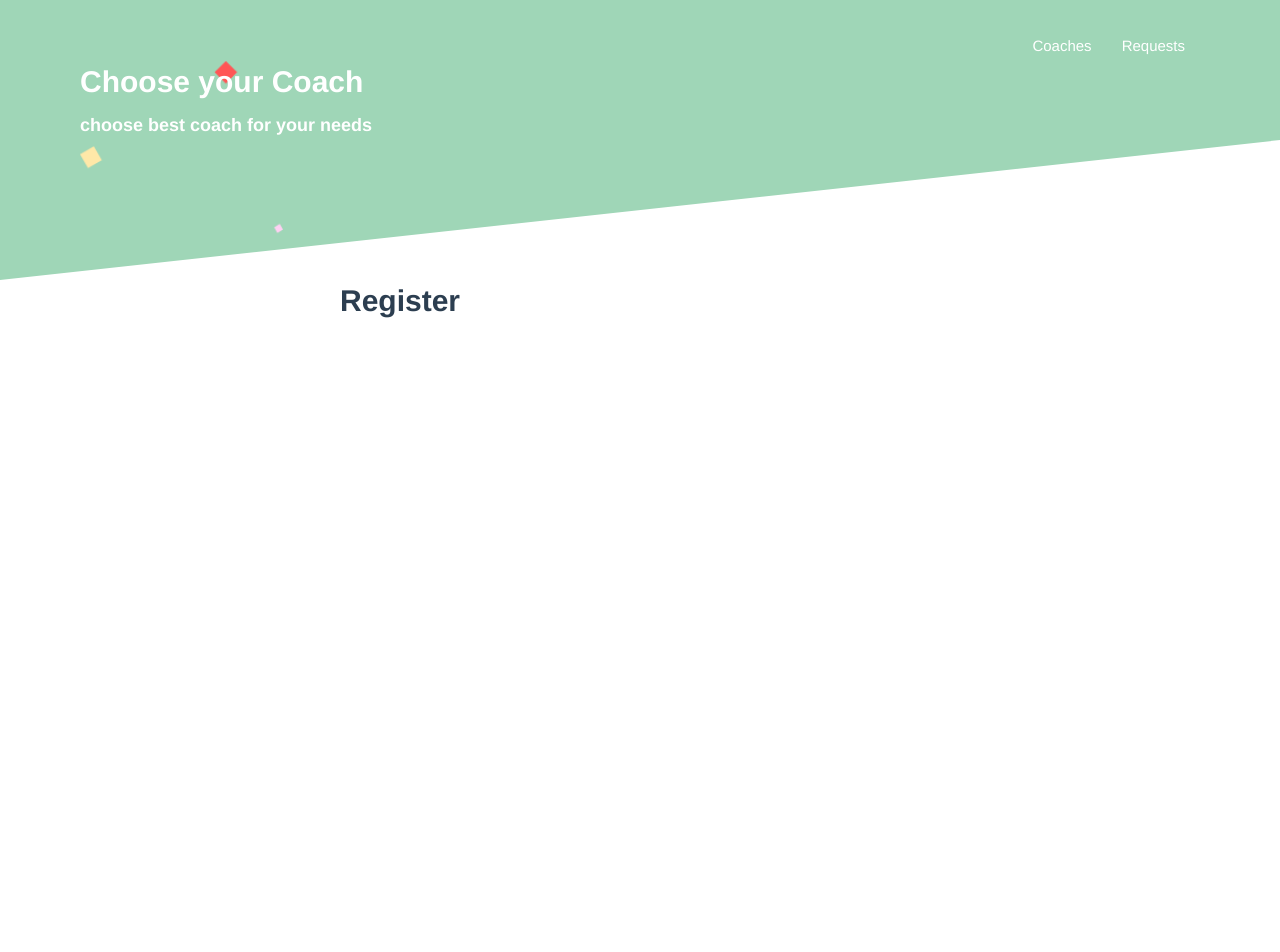
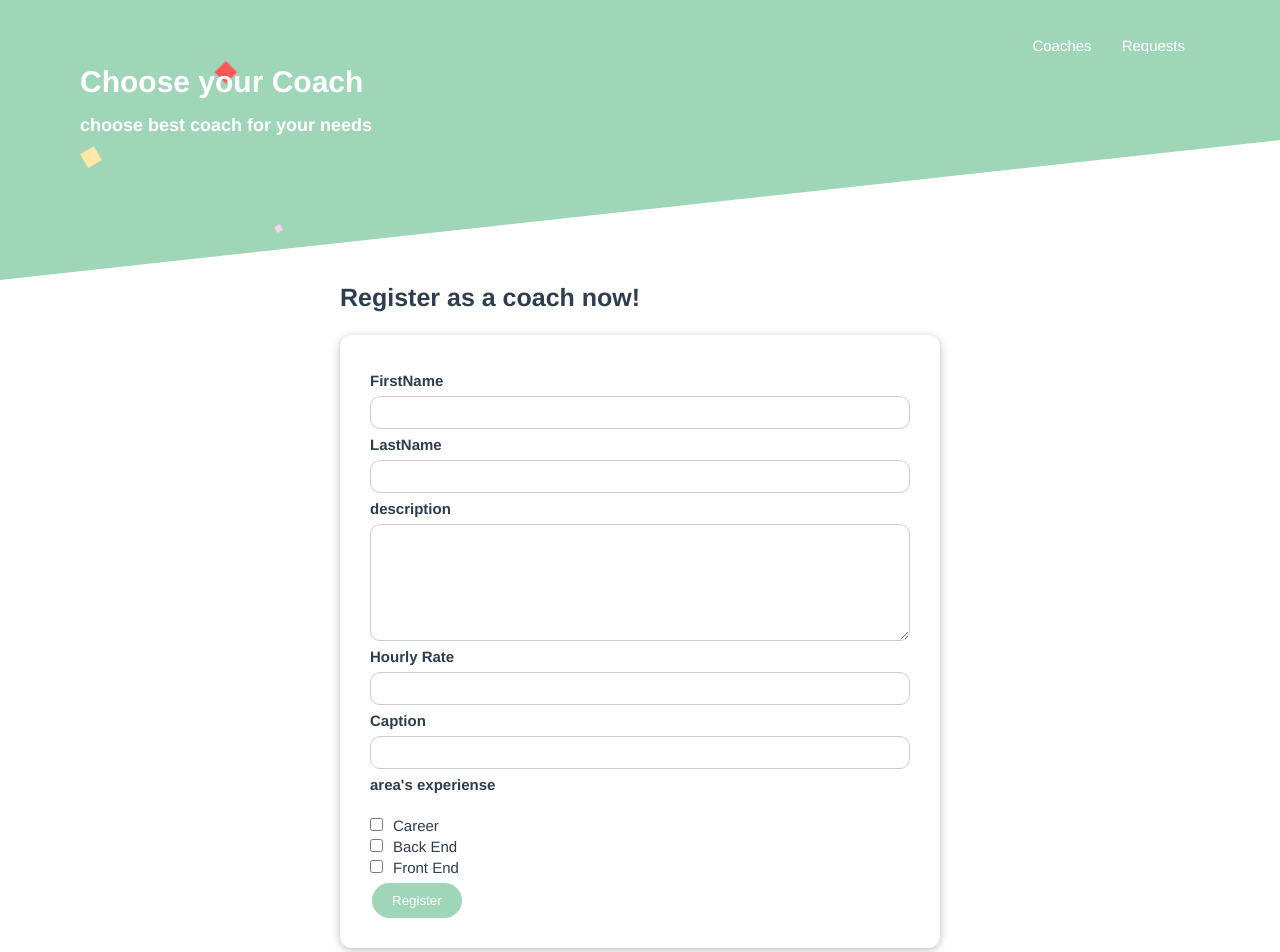
Before and after one commit to allmightdude/Coach-Finder, a Vue app: page /register in a window 1280 px wide. Shown: the top 952 px of the page. Before the commit the page ends 800 px from the top, so only its background shows below. Built offline with nearby package versions, Linux system fonts and the light colour scheme.

Commit message:
custom checkboxForm component

```diff
--- /dev/null
+++ b/src/components/CheckboxForm.vue
@@ -0,0 +1,60 @@
+<template>
+  <div>
+    <input
+      type="checkbox"
+      id="career"
+      value="career"
+      class="check"
+      v-model="areas"
+      @change="setAreas"
+    />
+    <label for="career">Career</label>
+  </div>
+
+    <div>
+    <input
+      type="checkbox"
+      id="backend"
+      value="backend"
+      class="check"
+      v-model="areas"
+      @change="setAreas"
+    />
+    <label for="frontend">Back End</label>
+  </div>
+
+    <div>
+    <input
+      type="checkbox"
+      id="frontend"
+      value="frontend"
+      class="check"
+      v-model="areas"
+      @change="setAreas"
+    />
+    <label for="frontend">Front End</label>
+  </div>
+</template>
+
+<script>
+export default {
+  props: ["modelValue"],
+  emits: ["update:modelValue"],
+  data() {
+    return {
+      areas: [],
+    };
+  },
+  methods: {
+    setAreas() {
+      this.$emit("update:modelValue", this.areas);
+    },
+  },
+};
+</script>
+
+<style lang="scss" scoped>
+label{
+  margin-left: 1rem;
+}
+</style>
--- /dev/null
+++ b/src/components/coaches/CoachForm.vue
@@ -0,0 +1,125 @@
+<template>
+  <form @submit.prevent="submitaData">
+    <div class="form-control">
+      <label for="firstName">FirstName</label>
+      <input type="text" id="firstName" v-model.trim="firstName" />
+    </div>
+
+    <div class="form-control">
+      <label for="lastName">LastName</label>
+      <input type="text" id="lastName" v-model.trim="lastName" />
+    </div>
+
+    <div class="form-control">
+      <label for="description">description</label>
+      <textarea rows="5" cols="" v-model.trim="description"></textarea>
+    </div>
+
+    <div class="form-control">
+      <label for="rate">Hourly Rate</label>
+      <input type="number" id="rate" v-model.number="hourlyRate" />
+    </div>
+
+    <div class="form-control">
+      <label for="caption">Caption</label>
+      <input type="number" id="caption" v-model.number="caption" />
+    </div>
+
+    <div class="form-control demo">
+      <h4>area's experiense</h4>
+      <div class="mt-2">
+        <checkbox-form v-model="areas"></checkbox-form>
+      </div>
+    </div>
+
+    <base-button type="submit">Register</base-button>
+  </form>
+</template>
+
+<script>
+import CheckboxForm from "../CheckboxForm.vue";
+export default {
+  data() {
+    return {
+      firstName: "",
+      lastName: "",
+      description: "",
+      caption: "",
+      hourlyRate: null,
+      areas: [],
+    };
+  },
+  components: {
+    CheckboxForm
+  },
+  methods:{
+    submitaData(){
+      console.log(this.areas);
+    }
+  }
+};
+</script>
+
+<style lang="scss" scoped>
+form {
+  padding: 2rem;
+}
+.form-control {
+  margin: 0.5rem 0;
+}
+
+label {
+  font-weight: bold;
+  display: block;
+  margin-bottom: 0.5rem;
+}
+
+input[type="checkbox"] + label {
+  font-weight: normal;
+  display: inline;
+  margin: 0 0 0 0.5rem;
+}
+
+input,
+textarea {
+  display: block;
+  width: 100%;
+  border: 1px solid #ccc;
+  font: inherit;
+  padding: 0.5rem 2rem;
+  border-radius: 10px;
+
+  input:focus,
+  textarea:focus {
+    background-color: #d9ffe9;
+    outline: none;
+    border-color: #3d008d;
+  }
+
+  input[type="checkbox"] {
+    display: inline;
+    width: auto;
+    border: none;
+  }
+
+  input[type="checkbox"]:focus {
+    outline: #deffed solid 1px;
+  }
+
+  h3 {
+    margin: 0.5rem 0;
+    font-size: 1rem;
+  }
+}
+
+.invalid label {
+  color: red;
+}
+
+.invalid input,
+.invalid textarea {
+  border: 1px solid red;
+}
+
+
+</style>
--- a/src/components/requests/RequestItem.vue
+++ b/src/components/requests/RequestItem.vue
@@ -6,6 +6,17 @@
     </li>
   </base-card>
 </template>
+
+<script>
+export default {
+  props :['request'],
+  computed: {
+    emailLink(){
+      return 'mailto:' + this.request.email;
+    }
+  },
+}
+</script>
 
 <style lang="scss" scoped>
 .request {
--- a/src/components/ui/BaseButton.vue
+++ b/src/components/ui/BaseButton.vue
@@ -7,7 +7,7 @@
     <slot></slot>
   </button>
 
-  <router-link :to="to" class="btn" :class="mode" v-else>
+  <router-link :to="to" class="btn" :class="[mode , {dashed : isDashed}]" v-else>
     <slot></slot>
   </router-link>
 </template>
--- a/src/store/coaches/mutations.js
+++ b/src/store/coaches/mutations.js
@@ -1 +1,8 @@
-export default {}
+export default {
+    registerCoach(state , coach){
+        state.coaches.push(coach);
+    },
+    setCoaches(state , coaches){
+        state.coaches = coaches;
+    }
+}
--- a/src/views/coaches/CoachRegisteration.vue
+++ b/src/views/coaches/CoachRegisteration.vue
@@ -1,5 +1,16 @@
 <template>
-    <h1>
-       Register
-    </h1>
+  <h2>Register as a coach now!</h2>
+
+  <base-card>
+    <coach-form></coach-form>
+  </base-card>
 </template>
+
+<script>
+import CoachForm from "../../components/coaches/CoachForm.vue";
+export default {
+  components: {
+    CoachForm,
+  },
+};
+</script>
--- a/src/views/coaches/CoachesList.vue
+++ b/src/views/coaches/CoachesList.vue
@@ -13,7 +13,7 @@
 
   <div class="coaches__title mt-2">
     <h2><span>24</span> Coach Are Available</h2>
-    <base-button isDashed>Register as a coach</base-button>
+    <base-button link isDashed to="/register" >Register as a coach</base-button>
   </div>
 
   <ul class="coaches mt-2">
```
